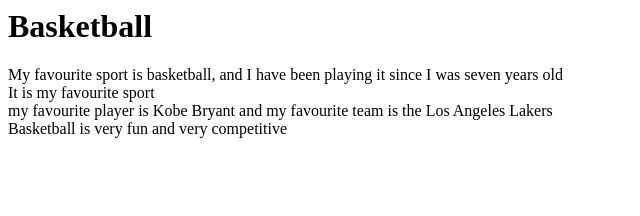
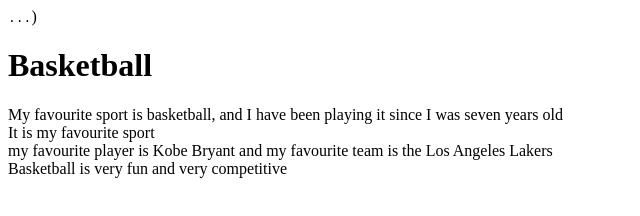
Before and after one commit to Mar7AA/Marmarmalade7A, a plain HTML site: page index.html in a window 1280 px wide. Shown: the whole page, without its empty margins (0-640 px from the left). Drawn offline with Linux system fonts and the light colour scheme.

Commit message:
Update index.html

```diff
--- a/index.html
+++ b/index.html
@@ -4,6 +4,7 @@
            <meta charset="UTF-8">
             <meta name="viewport" content="width=device-width, initial-scale=1.0">
        <title> My favourite sport</title>
+      <code style="background-color: ##5CFFF9;">...</code>)
     </head>
     <body>
  <h1> Basketball</h1>
@@ -18,10 +19,4 @@
 
 
 
-
-
-
-
-
-
     </body>
```
